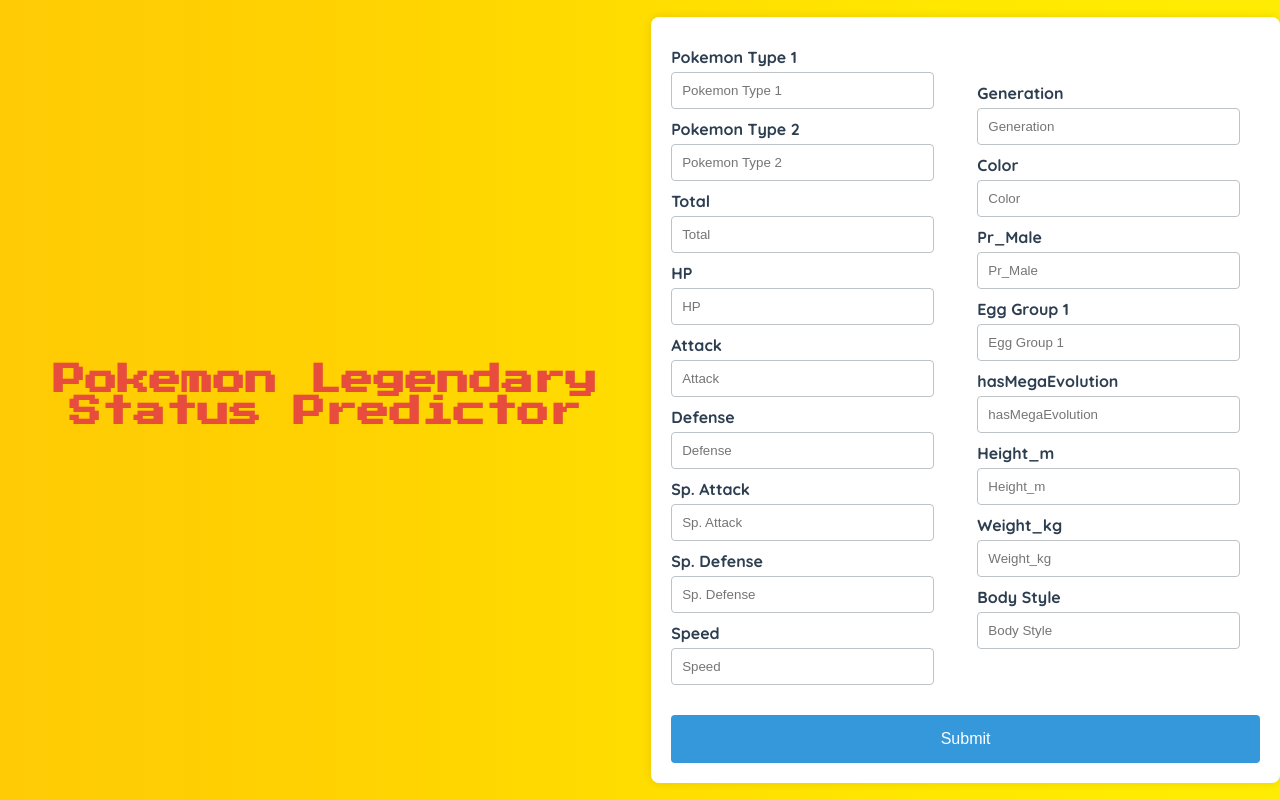
After one commit to tushar-c23/pokemon_be, a FastAPI app: template templates/newPage.html in a window 1280 px wide. The commit adds this page. Run offline with FastAPI, Linux system fonts and the light colour scheme; the template is opened without the code that fills it, so the values that code supplies are empty.

Commit message:
Made basic webpage; added styles anf beautifie the form

```diff
--- a/main.py
+++ b/main.py
@@ -1,8 +1,9 @@
 from typing import Union, Annotated
-from fastapi import FastAPI, Form
+from fastapi import FastAPI, Form, Request
 from model import predict_legendaryStatus
 from fastapi.responses import HTMLResponse
 import pandas as pd
+from fastapi.templating import Jinja2Templates
 
 def generate_html_response():
     html_content = """
@@ -59,9 +60,15 @@
 
 app = FastAPI()
 
+templates = Jinja2Templates(directory="templates")
+
 @app.get("/")
 def read_root():
     return generate_html_response()
+
+@app.get("/form", response_class=HTMLResponse)
+async def read_form(request: Request):
+    return templates.TemplateResponse("newPage.html", {"request": request})
 
 @app.post("/predict/")
 async def pokemon(Type_1: Annotated[str, Form()], Type_2: Annotated[str, Form()],
--- /dev/null
+++ b/templates/newPage.html
@@ -0,0 +1,138 @@
+<!DOCTYPE html>
+<html lang="en">
+
+<head>
+    <meta charset="UTF-8">
+    <meta name="viewport" content="width=device-width, initial-scale=1.0">
+    <title>Pokemon Legendary or not</title>
+    <link rel="stylesheet"
+        href="https://fonts.googleapis.com/css2?family=Press+Start+2P&family=Quicksand:wght@400;700&display=swap">
+    <style>
+        body {
+            font-family: 'Quicksand', sans-serif;
+            background: linear-gradient(to right, #FFCB05, #FFD101, #FFDD00, #FFE800, #FFEC04);
+            /* Pokemon-themed gradient */
+            margin: 0;
+            padding: 0;
+            height: 100vh;
+            display: flex;
+            align-items: center;
+            justify-content: center;
+            overflow: hidden;
+        }
+
+        h1 {
+            text-align: center;
+            color: #e74c3c;
+            /* Pokemon Red Color */
+            font-family: 'Press Start 2P', cursive;
+            margin-bottom: 30px;
+        }
+
+        .flex-container {
+            display: flex;
+            justify-content: space-between;
+            flex-wrap: wrap;
+            align-items: center;
+            background-color: #fff;
+            border-radius: 8px;
+            box-shadow: 0 0 10px rgba(0, 0, 0, 0.1);
+            width: 80%;
+            max-width: 800px;
+            padding: 20px;
+            box-sizing: border-box;
+        }
+
+        .form-column {
+            width: 48%;
+            /* Adjust as needed */
+        }
+
+        label {
+            margin-top: 10px;
+            font-weight: bold;
+            color: #2c3e50;
+            /* Dark Blue-Grey */
+            display: block;
+        }
+
+        input {
+            width: calc(100% - 20px);
+            padding: 10px;
+            margin-top: 5px;
+            margin-bottom: 10px;
+            box-sizing: border-box;
+            border: 1px solid #bdc3c7;
+            /* Silver */
+            border-radius: 4px;
+            display: block;
+        }
+
+        button {
+            background-color: #3498db;
+            /* Blue */
+            color: white;
+            padding: 15px;
+            border: none;
+            border-radius: 4px;
+            cursor: pointer;
+            font-size: 16px;
+            width: 100%;
+            display: block;
+            box-sizing: border-box;
+            margin-top: 20px;
+        }
+
+        button:hover {
+            background-color: #2980b9;
+            /* Darker Blue */
+        }
+    </style>
+</head>
+
+<body>
+    <h1>Pokemon Legendary Status Predictor</h1>
+    <form action="/predict" method="post" class="flex-container">
+        <div class="form-column">
+            <label for="Type_1">Pokemon Type 1</label>
+            <input type="text" name="Type_1" placeholder="Pokemon Type 1">
+            <label for="Type_2">Pokemon Type 2</label>
+            <input type="text" name="Type_2" placeholder="Pokemon Type 2">
+            <label for="Total">Total</label>
+            <input type="number" name="Total" placeholder="Total">
+            <label for="hp">HP</label>
+            <input type="number" name="hp" placeholder="HP">
+            <label for="attack">Attack</label>
+            <input type="number" name="attack" placeholder="Attack">
+            <label for="defense">Defense</label>
+            <input type="number" name="defense" placeholder="Defense">
+            <label for="Sp_Atk">Sp. Attack</label>
+            <input type="number" name="Sp_Atk" placeholder="Sp. Attack">
+            <label for="Sp_Def">Sp. Defense</label>
+            <input type="number" name="Sp_Def" placeholder="Sp. Defense">
+            <label for="Speed">Speed</label>
+            <input type="number" name="Speed" placeholder="Speed">
+        </div>
+        <div class="form-column">
+            <label for="Generation">Generation</label>
+            <input type="number" name="Generation" placeholder="Generation">
+            <label for="Color">Color</label>
+            <input type="text" name="Color" placeholder="Color">
+            <label for="Pr_Male">Pr_Male</label>
+            <input type="text" name="Pr_Male" placeholder="Pr_Male">
+            <label for="Egg_Group_1">Egg Group 1</label>
+            <input type="text" name="Egg_Group_1" placeholder="Egg Group 1">
+            <label for="hasMegaEvolution">hasMegaEvolution</label>
+            <input type="boolean" name="hasMegaEvolution" placeholder="hasMegaEvolution">
+            <label for="Height_m">Height_m</label>
+            <input type="text" name="Height_m" placeholder="Height_m">
+            <label for="Weight_kg">Weight_kg</label>
+            <input type="text" name="Weight_kg" placeholder="Weight_kg">
+            <label for="Body_Style">Body Style</label>
+            <input type="text" name="Body_Style" placeholder="Body Style">
+        </div>
+        <button type="submit">Submit</button>
+    </form>
+</body>
+
+</html>
```
Also changed, not shown: templates/css/style.css (added, +7 -0 lines), templates/page.html (renamed from page.html, +11 -1 lines).
